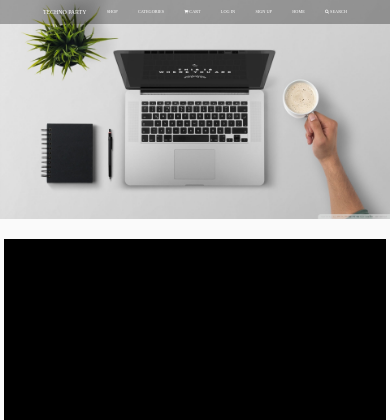
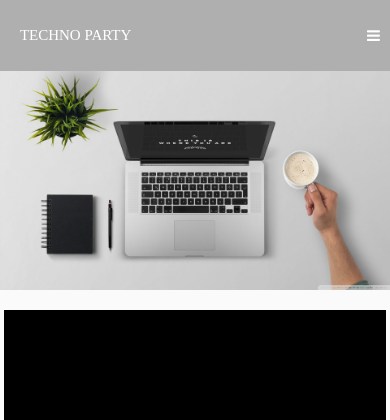
Before and after one commit to rizki7820/computershop, a PHP site: page / in a window 390 px wide; the page is wider, and only the part inside the window is pictured. Shown: the top 420 px of that part. Run offline with PHP 8.4, Linux system fonts and the light colour scheme; some web fonts are replaced.

Commit message:
Homepage

```diff
--- a/index.html
+++ b/index.html
@@ -11,9 +11,8 @@
 <body>
 
 <div class="topnav">
-
-    <div class="nav1" id="nav2">
-       <a class="ggwp" style="font-size: 1.5vw;" href="#">TECHNO PARTY</a>
+      <div class="nav1" id="nav2">
+       <a class="ggwp"  href="#">TECHNO PARTY</a>
       <a href="#">SHOP</a>
       <a href="#">CATEGORIES</a>
 
@@ -22,6 +21,9 @@
       <a href="#">SIGN UP</a>
       <a class="home" href="#">HOME</a>
       <a href=""><i class="fa fa-search"></i> SEARCH</a>
+      <a href="javascript:void(0);" class="icon" onclick="myFunction()">
+    <i class="fa fa-bars"></i>
+  </a>
     </div>
 </div>
  <img class="img1" src="mainp.jpg" alt="tes"  >
@@ -150,6 +152,15 @@ function scrollFunction() {
   }
 }
 
+function myFunction() {
+  var x = document.getElementById("nav2");
+  if (x.className === "nav1") {
+    x.className += " responsive";
+  } else {
+    x.className = "nav1";
+  }
+}
+
 
 
 </script>
--- a/tes2.css
+++ b/tes2.css
@@ -12,22 +12,28 @@ body {
 		display: flex;
 	flex-direction: row;
 		justify-content: center;
-		padding: 1.15vw 0;
-
+		padding: 15px 0;
+    overflow: hidden;
 
 }
 
 .nav1 a{
 
-	padding: 1.1vw 0.1vw;
+	padding: 12px 0.1vw;
 	text-decoration: none;
 	color: white;
-	font-size: 1.1vw;
+	font-size: 15px;
 	text-align: center;
 	margin: auto 2.5vw;
 
 
 
+}
+.nav1 .ggwp {
+  font-size: 20px;
+}
+.nav1 .icon {
+  display: none;
 }
 .nav1 :hover {
   color: #555;
@@ -237,3 +243,37 @@ body {
     letter-spacing: 2px;
     word-spacing: 2px;
    }
+@media screen and (max-width: 1000px) {
+  .nav1  {
+    position: relative;
+    display: flex;
+    flex-direction: row;
+    justify-content: flex-end;
+
+  }
+  .nav1 .ggwp{
+    width: 100%;
+    text-align: left;
+    margin-left: 5vw;
+    font-size: 15px;
+  }
+  .nav1 .a{
+    font-size: 10px;
+  }
+   .nav1.responsive a {
+
+    display: flex;
+    flex-direction: column;
+    justify-content: center;
+
+  }
+
+
+  @media screen and (max-width: 1000px) {
+  .nav1 a:not(:first-child) {display: none;}
+  .nav1 a.icon {
+      display: flex;
+
+  }
+
+}
```
Also changed, not shown: grid/laptop1.jpg (renamed from laptop1.jpg), grid/laptop2.jpg (renamed from laptop2.jpg), grid/laptop3.jpg (renamed from laptop3.jpg), grid/pc1.jpg (renamed from pc1.jpg), grid/pc2.jpg (renamed from pc2.jpg), grid/pca1.jpg (renamed from pca1.jpg), grid/pca2.png (renamed from pca2.png), grid/pca3.jpg (renamed from pca3.jpg).
